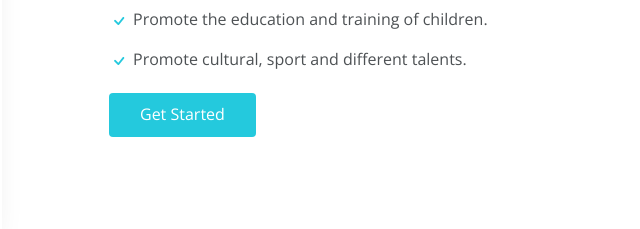
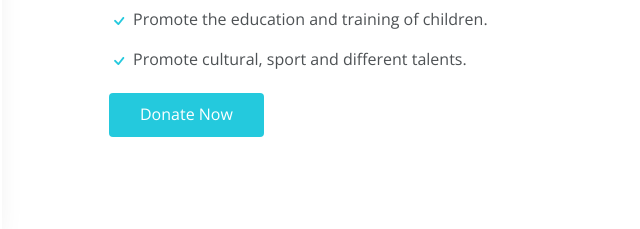
Before and after one commit to MbarushimanaFabrice/memarsfamily, a plain HTML site: page index.html in a window 1280 px wide. Shown: the part 2554-2783 px from the top of the page, 638-1278 px from the left. Drawn offline with nearby package versions, Linux system fonts and the light colour scheme.

Commit message:
front end

```diff
--- a/index.html
+++ b/index.html
@@ -222,7 +222,7 @@
               <li><i class="bi bi-check"></i> <span>Promote cultural, sport and different talents</span>.
               </li>
             </ul>
-            <a href="#" class="btn btn-get-started align-self-start">Get Started</a>
+            <a href="#" class="btn btn-get-started align-self-start">Donate Now</a>
           </div>
         </div><!-- Features Item -->
 
```
